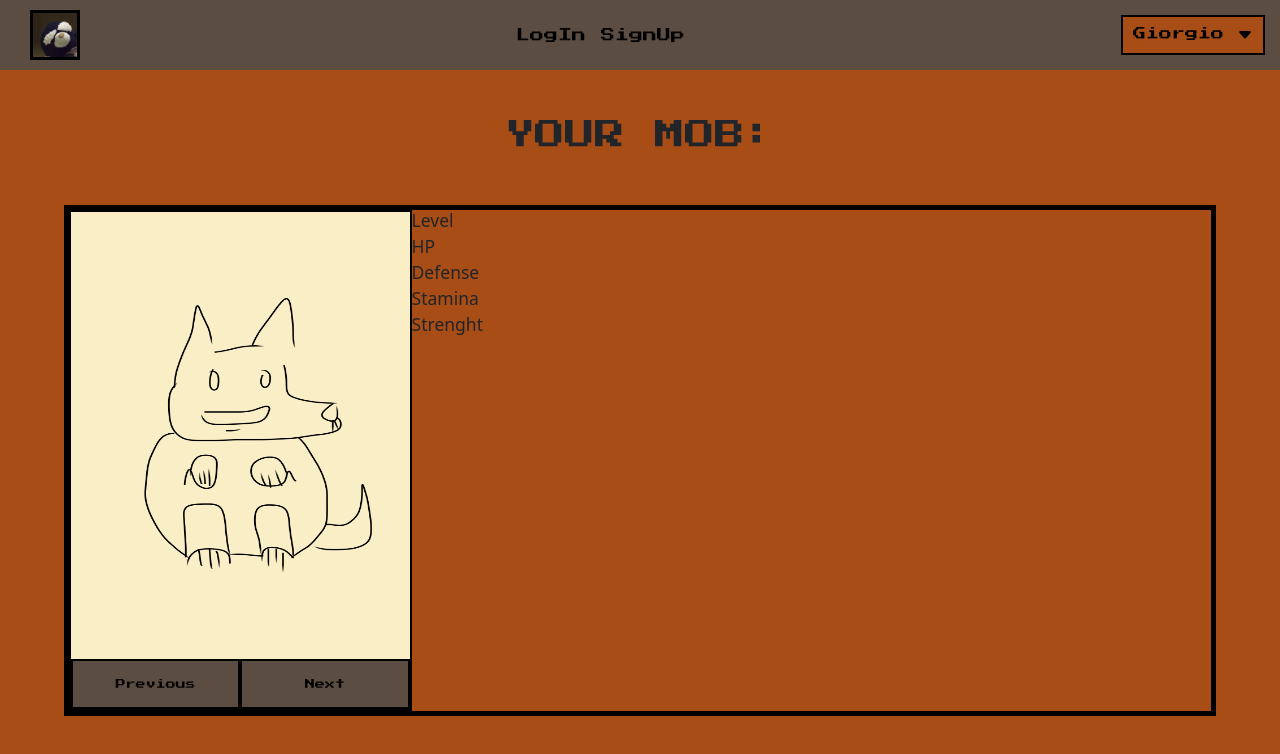
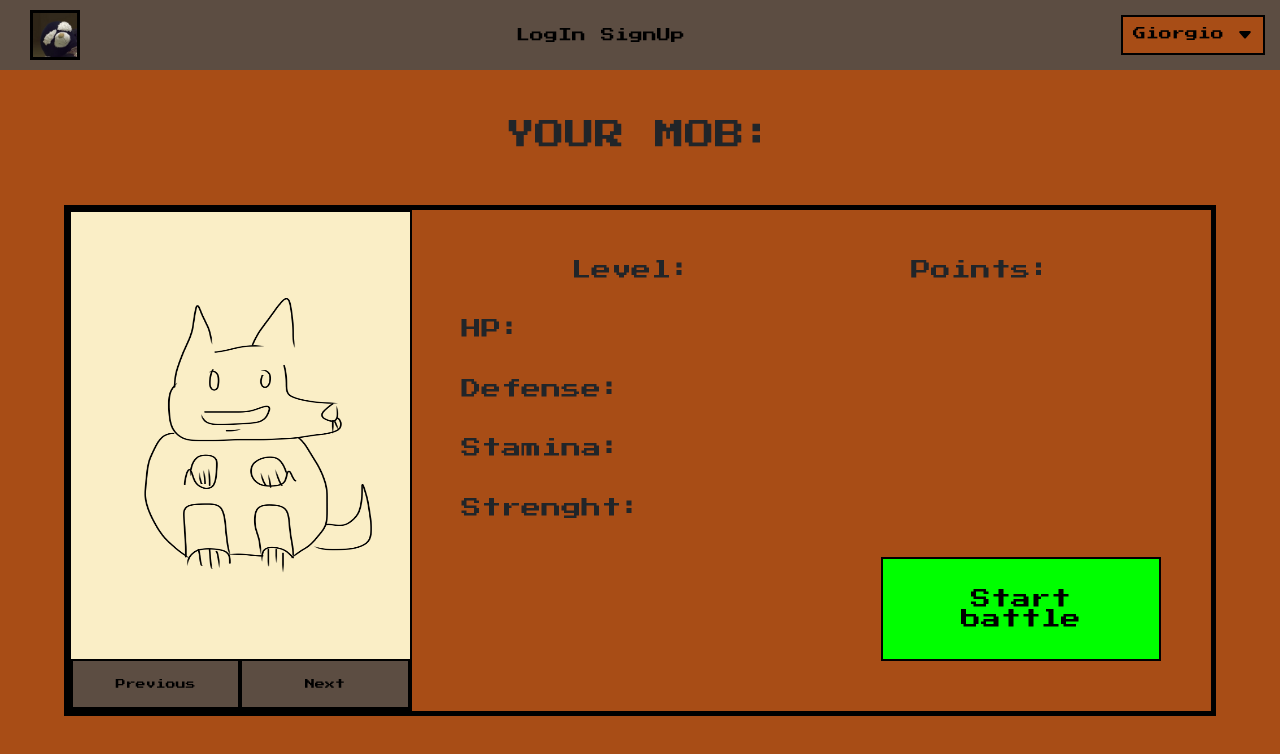
Before and after one commit to strGiorgio/PyMob2.1, a Vue app: page /new_game in a window 1280 px wide. Shown: the top 754 px of the page. Built offline with nearby package versions, Linux system fonts and the light colour scheme; data requests are answered from the project's data file.

Commit message:
Create labels and button in mob-attributes component

```diff
--- a/src/components/mob-attributes.vue
+++ b/src/components/mob-attributes.vue
@@ -1,10 +1,15 @@
 <template>
-    <div>
-        <h3>Level</h3>
-        <h3>HP</h3>
-        <h3>Defense</h3>
-        <h3>Stamina</h3>
-        <h3>Strenght</h3>
+    <div class="wrapper-attr">
+        <div class="first-wrapper">
+            <label>Level:</label>
+            <label>Points:</label>
+        </div>
+        <label>HP:</label>
+        <label>Defense:</label>
+        <label>Stamina:</label>
+        <label>Strenght:</label>
+
+        <button>Start battle</button>
     </div>
 </template>
 <script>
@@ -12,3 +17,29 @@ export default {
     name: 'mobAttributes'
 }
 </script>
+
+<style scoped>
+    .wrapper-attr {
+        width: 70%;
+        height: 100%;
+        padding: 50px;
+        font: 2rem var(--font-primary);
+        display: flex;
+        flex-direction: column;
+        justify-content: space-between;
+    }
+
+    .wrapper-attr .first-wrapper {
+        display: flex;
+        justify-content: space-around;
+    }
+
+    .wrapper-attr button {
+        width: 40%;
+        padding: 30px 20px;
+        background-color: var(--color-green-default);
+        border: 2px solid var(--color-black-default);
+        align-self: end;
+    }
+
+</style>
```
